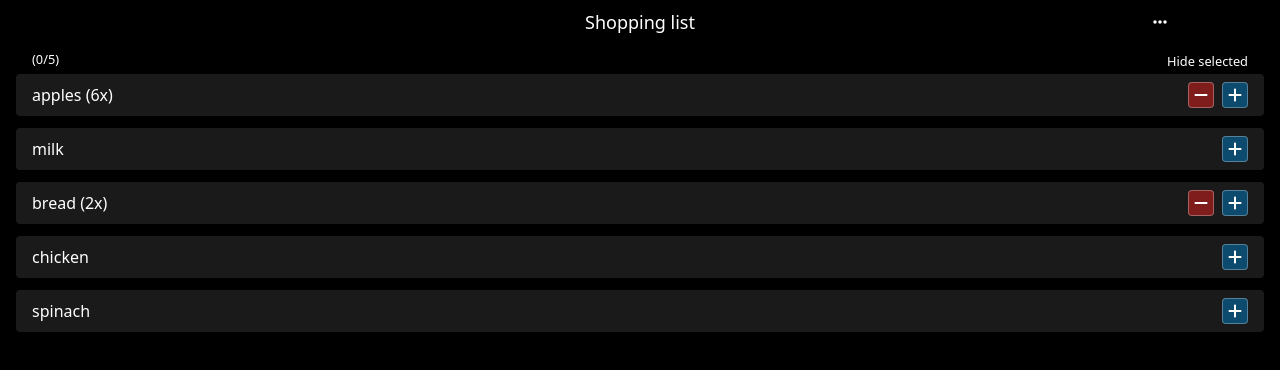
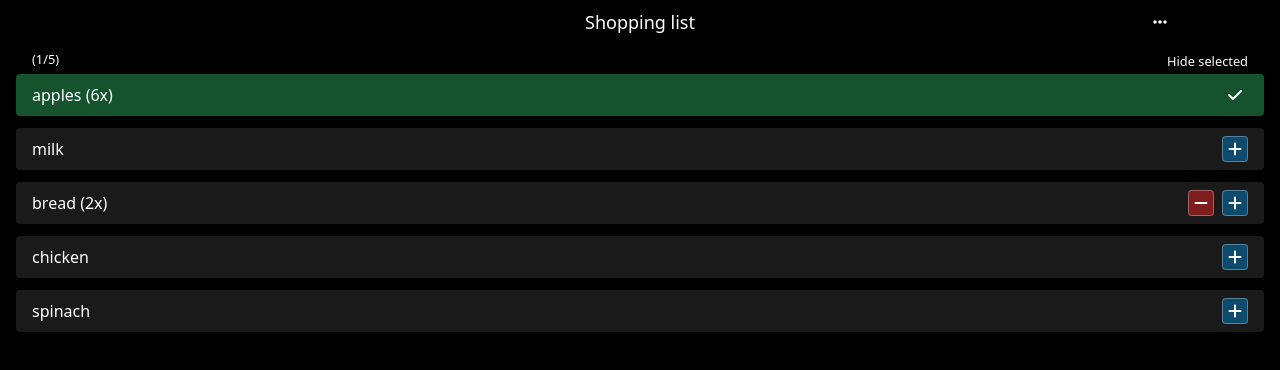
Before and after one commit to Hook-88/shopping-list, a React (Vite) app: page / in a window 1280 px wide. Both pictures are taken after a click on the button 1201 px from the left and 95 px from the top of the page. Shown: the top 370 px of the page. Built offline with nearby package versions, Linux system fonts and the light colour scheme.

Commit message:
add logic to display correct progress

```diff
--- a/src/components/List/List.jsx
+++ b/src/components/List/List.jsx
@@ -1,16 +1,23 @@
 import ListHeader from "./ListHeader"
 import ListProgress from "./ListProgress"
 import ListList from "./ListList"
+import { createContext } from "react"
 
-export default function List({children}) {
+const ListContext = createContext()
+
+export default function List({children, itemsArr}) {
 
     return (
-        <div>
-            {children}
-        </div>
+        <ListContext.Provider value={{itemsArr}}>
+            <div>
+                {children}
+            </div>
+        </ListContext.Provider>
     )
 }
 
 List.Header = ListHeader
 List.Progress = ListProgress
 List.List = ListList
+
+export { ListContext }
--- a/src/components/List/ListProgress.jsx
+++ b/src/components/List/ListProgress.jsx
@@ -1,7 +1,17 @@
+import { useContext } from "react"
+import { ListContext } from "./List"
+
 
 export default function ListProgress() {
+    const { itemsArr } = useContext(ListContext)
+    const itemsArrLength = itemsArr.length
+    const checkedItemsArrLength = itemsArr.filter(item => item.checked === true).length
+
+
 
     return (
-        <small>(0/5)</small>
+        <small>
+            {`(${checkedItemsArrLength}/${itemsArrLength})`}
+        </small>
     )
 }
--- /dev/null
+++ b/src/pages/shoppingList/ListShoppingList.jsx
@@ -0,0 +1,35 @@
+
+import List from "../../components/List/List"
+import ShoppingListItemDefault from "./ShoppingListItemDefault"
+import ShoppingListItemChecked from "./ShoppingListItemChecked"
+
+
+export default function ListShoppingList({itemsArr, toggleCheckFn}) {
+
+    return (
+        <List itemsArr={itemsArr}>
+            <List.Header>
+                <List.Progress />
+                <button>
+                    <small>Hide selected</small>
+                </button>
+            </List.Header>
+            <List.List>
+            {
+                itemsArr.map(item => (
+                    <li
+                        key={item.id}
+                        onClick={() => toggleCheckFn(item.id)}
+                    >
+                        {
+                            item.checked ?
+                                <ShoppingListItemChecked item={item} /> :
+                                <ShoppingListItemDefault item={item} />
+                        }
+                    </li>
+                ))
+            }
+            </List.List>
+        </List>
+    )
+}
--- /dev/null
+++ b/src/pages/shoppingList/ShoppingListItemChecked.jsx
@@ -0,0 +1,22 @@
+import Card from "../../components/Card"
+import ButtonIncrement from "../../components/Buttons/ButtonIncrement"
+import ButtonDecrement from "../../components/Buttons/ButtonDecrement"
+import { FaCheck } from "react-icons/fa6"
+
+
+export default function ShoppingListItemChecked({item}) {
+
+    return (
+        <Card className="flex items-center justify-between bg-green-900">
+            {item.name}
+            { item.quantity > 1 && ` (${item.quantity}x)` }
+            <span className="p-1 border border-transparent">
+                <FaCheck />
+            </span>
+            {/* <div className="flex gap-2">
+                { item.quantity > 1 && <ButtonDecrement /> }
+                <ButtonIncrement />
+            </div>   */}
+        </Card>
+    )
+}
--- /dev/null
+++ b/src/pages/shoppingList/ShoppingListItemDefault.jsx
@@ -0,0 +1,18 @@
+import Card from "../../components/Card"
+import ButtonIncrement from "../../components/Buttons/ButtonIncrement"
+import ButtonDecrement from "../../components/Buttons/ButtonDecrement"
+
+
+export default function ShoppingListItemDefault({item}) {
+
+    return (
+        <Card className="flex items-center justify-between">
+            {item.name}
+            { item.quantity > 1 && ` (${item.quantity}x)` }
+            <div className="flex gap-2">
+                { item.quantity > 1 && <ButtonDecrement /> }
+                <ButtonIncrement />
+            </div>
+        </Card>
+    )
+}
--- a/src/pages/shoppingList/ShoppingListPage.jsx
+++ b/src/pages/shoppingList/ShoppingListPage.jsx
@@ -1,13 +1,17 @@
 import { FaEllipsis, FaMinus, FaPlus } from "react-icons/fa6"
 import PageHeader from "../../components/PageHeader/PageHeader"
+import ListShoppingList from "./ListShoppingList"
+import { useState } from "react"
 import { ITEMS } from "../../data"
-import List from "../../components/List/List"
-import Card from "../../components/Card"
-import ButtonIncrement from "../../components/Buttons/ButtonIncrement"
-import ButtonDecrement from "../../components/Buttons/ButtonDecrement"
 
 
 export default function ShoppingListPage() {
+    const modifiedItems = ITEMS.map(item => ({...item, checked: false}))
+    const [shoppingListItems, setShoppingListItems] = useState(modifiedItems)
+
+    function toggleCheckItem(itemId) {
+        setShoppingListItems(prevShoppingListItems => prevShoppingListItems.map(item => item.id === itemId ? {...item, checked : !item.checked} : item))
+    }
 
     return (
         <>
@@ -18,30 +22,10 @@ export default function ShoppingListPage() {
                 </button>
             </PageHeader>
             <main className="px-4 mt-12">
-                <List>
-                    <List.Header>
-                        <List.Progress />
-                        <button>
-                            <small>Hide selected</small>
-                        </button>
-                    </List.Header>
-                    <List.List>
-                    {
-                        ITEMS.map(item => (
-                            <li key={item.id}>
-                                <Card className="flex items-center justify-between">
-                                    {item.name}
-                                    { item.quantity > 1 && ` (${item.quantity}x)` }
-                                    <div className="flex gap-2">
-                                        { item.quantity > 1 && <ButtonDecrement /> }
-                                        <ButtonIncrement />
-                                    </div>
-                                </Card>
-                            </li>
-                        ))
-                    }
-                    </List.List>
-                </List>
+                <ListShoppingList
+                    itemsArr={shoppingListItems}
+                    toggleCheckFn={toggleCheckItem}
+                />
             </main>
         </>
     )
```
